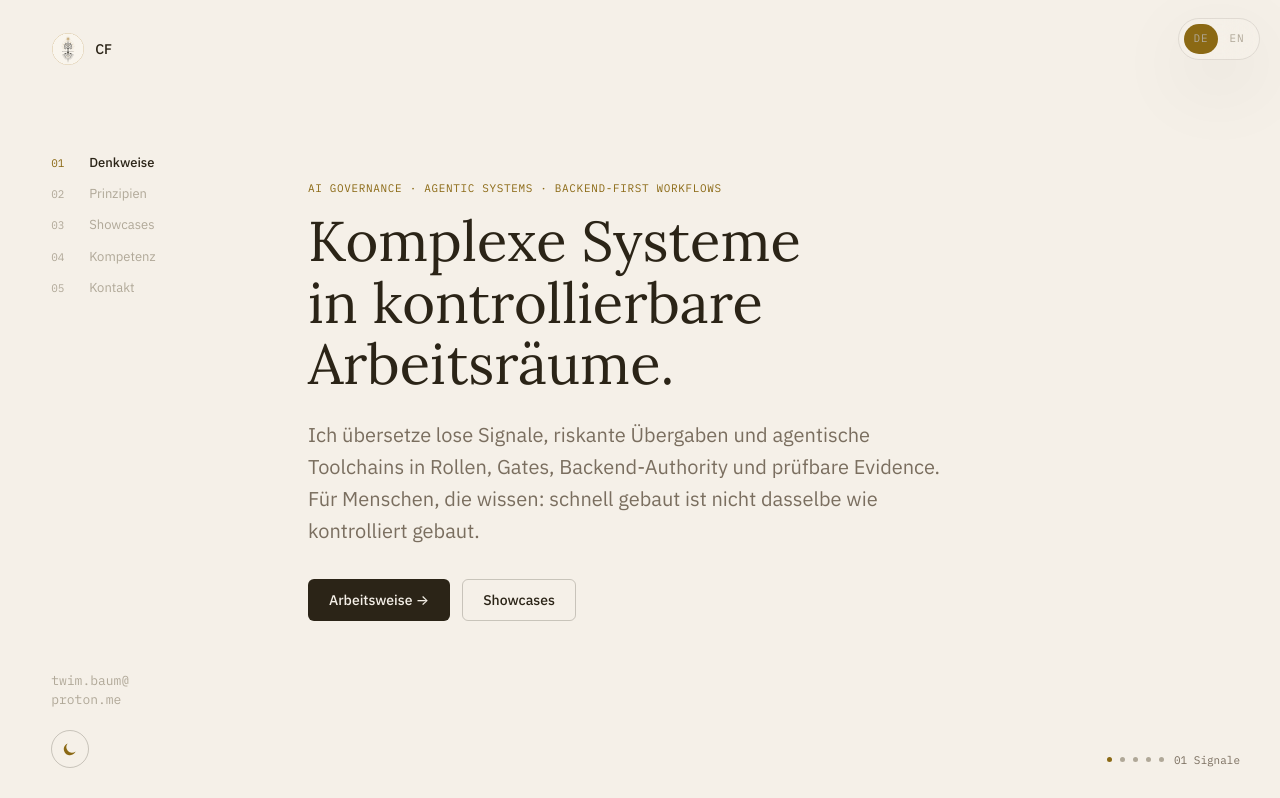
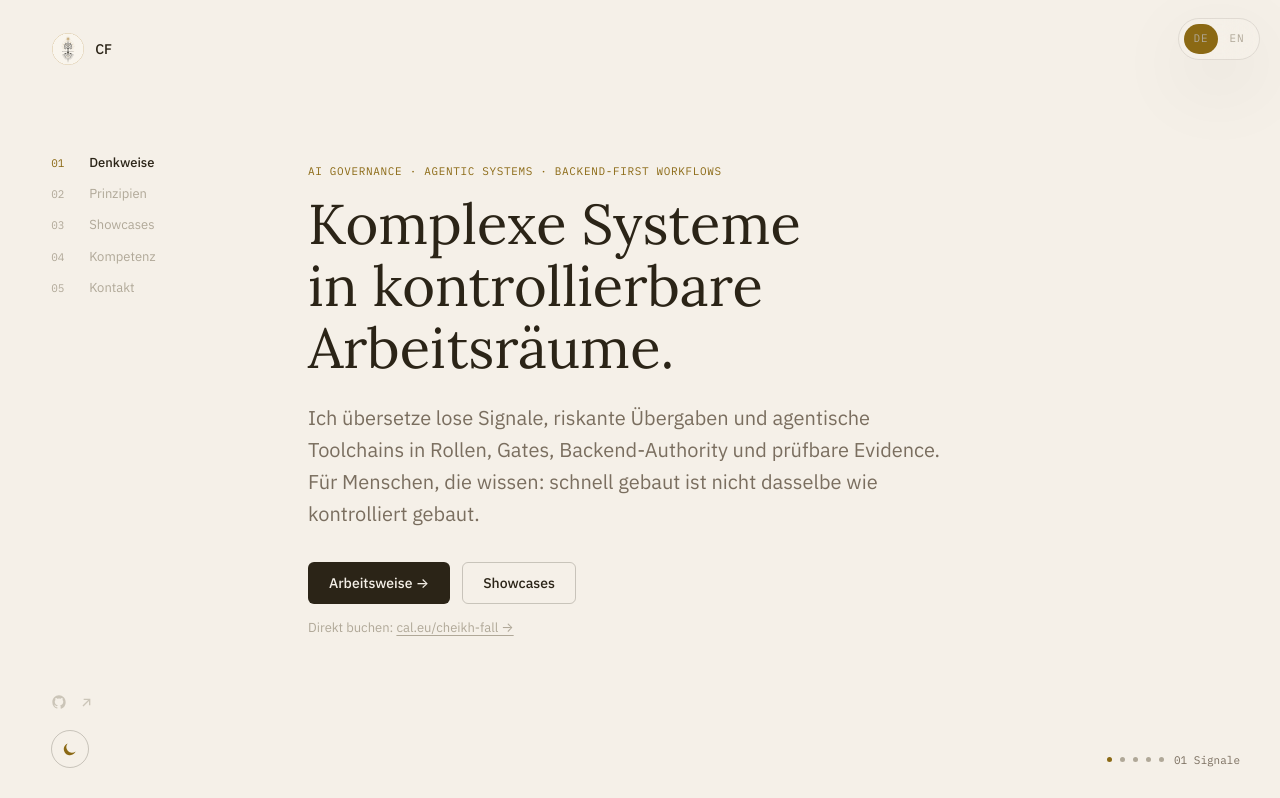
Before and after one commit to baum777/portfolio, a Next.js app: page / in a window 1280 px wide. Shown: the top 798 px of the page. Built offline with nearby package versions, Linux system fonts and the light colour scheme.

Commit message:
patch portfolio trust links and booking

```diff
--- a/app/globals.css
+++ b/app/globals.css
@@ -238,13 +238,26 @@ p {
   font-weight: 400;
 }
 
-.side-email {
+.side-external-links {
   margin-top: auto;
-  display: grid;
+  display: inline-flex;
+  align-items: center;
+  gap: 12px;
   color: var(--color-ink-3);
-  font-family: var(--font-mono);
-  font-size: var(--text-sm);
-  line-height: 1.45;
+}
+
+.side-external-links a {
+  display: inline-flex;
+  align-items: center;
+  justify-content: center;
+  color: inherit;
+  opacity: 0.6;
+  transition: opacity 120ms ease, color 120ms ease;
+}
+
+.side-external-links a:hover {
+  color: var(--color-ink);
+  opacity: 1;
 }
 
 .mobile-nav {
@@ -359,6 +372,23 @@ h1 {
   color: var(--color-ink-2);
   font-size: var(--text-lg);
   line-height: 1.6;
+}
+
+.hero-booking {
+  margin: 14px 0 0;
+  color: var(--color-ink-3);
+  font-size: var(--text-sm);
+  line-height: 1.5;
+}
+
+.hero-booking a {
+  text-decoration: underline;
+  text-underline-offset: 3px;
+  transition: color 120ms ease;
+}
+
+.hero-booking a:hover {
+  color: var(--color-ink);
 }
 
 .cta-row {
@@ -842,8 +872,11 @@ h1 {
 }
 
 .text-link,
-.project-back {
+.project-back,
+.project-code-link {
   display: inline-flex;
+  align-items: center;
+  gap: 6px;
   margin-top: 20px;
   color: var(--color-link);
   font-size: 14px;
@@ -852,10 +885,27 @@ h1 {
   transition: opacity 120ms ease;
 }
 
+.project-code-link {
+  margin-top: 16px;
+  color: var(--color-ink-3);
+}
+
 .text-link:hover,
-.project-back:hover {
+.project-back:hover,
+.project-code-link:hover {
   color: var(--color-link-hover);
   opacity: 0.7;
+}
+
+.link-icon {
+  width: 16px;
+  height: 16px;
+  flex: 0 0 auto;
+}
+
+.link-icon.small {
+  width: 14px;
+  height: 14px;
 }
 
 .capabilities {
@@ -956,6 +1006,47 @@ h1 {
   margin-inline: auto;
 }
 
+.contact-fallback,
+.contact-links,
+.muted-link {
+  display: inline-flex;
+  align-items: center;
+  justify-content: center;
+}
+
+.contact-fallback {
+  gap: 7px;
+  margin-top: 16px;
+  color: var(--color-ink-3);
+  font-size: var(--text-sm);
+  line-height: 1.5;
+}
+
+.contact-fallback span {
+  color: var(--color-ink-3);
+  opacity: 0.72;
+}
+
+.contact-links {
+  gap: 14px;
+  flex-wrap: wrap;
+  margin-top: 12px;
+}
+
+.muted-link {
+  gap: 6px;
+  color: var(--color-ink-3);
+  font-size: var(--text-sm);
+  line-height: 1.4;
+  transition: color 120ms ease, opacity 120ms ease;
+}
+
+.contact-fallback:hover,
+.muted-link:hover {
+  color: var(--color-ink);
+  opacity: 0.78;
+}
+
 .footer {
   display: flex;
   justify-content: space-between;
@@ -967,6 +1058,23 @@ h1 {
   font-family: var(--font-mono);
   font-size: var(--text-xs);
   line-height: 1.5;
+}
+
+.footer-links {
+  display: inline-flex;
+  align-items: center;
+  gap: 10px;
+  flex-wrap: wrap;
+}
+
+.footer-links a:not(:last-child)::after {
+  content: "·";
+  margin-left: 10px;
+  color: var(--color-ink-3);
+}
+
+.footer-links a:hover {
+  color: var(--color-ink);
 }
 
 .masked {
--- a/components/home-page-client.tsx
+++ b/components/home-page-client.tsx
@@ -135,6 +135,29 @@ function renderLines(text: string) {
   ));
 }
 
+function ExternalIcon({ name, className = "link-icon" }: { name: "github" | "external"; className?: string }) {
+  if (name === "github") {
+    return (
+      <svg className={className} viewBox="0 0 24 24" aria-hidden="true" focusable="false">
+        <path
+          d="M12 2C6.48 2 2 6.58 2 12.25c0 4.5 2.87 8.32 6.84 9.67.5.1.68-.22.68-.5 0-.24-.01-.88-.01-1.73-2.78.62-3.37-1.37-3.37-1.37-.45-1.18-1.11-1.49-1.11-1.49-.91-.64.07-.63.07-.63 1 .07 1.53 1.06 1.53 1.06.9 1.57 2.36 1.12 2.93.85.09-.66.35-1.12.63-1.38-2.22-.26-4.55-1.14-4.55-5.07 0-1.12.39-2.04 1.03-2.76-.1-.26-.45-1.31.1-2.72 0 0 .84-.28 2.75 1.05A9.35 9.35 0 0 1 12 6.9c.85 0 1.7.12 2.5.34 1.9-1.33 2.74-1.05 2.74-1.05.55 1.41.2 2.46.1 2.72.64.72 1.03 1.64 1.03 2.76 0 3.94-2.34 4.8-4.57 5.06.36.32.68.95.68 1.92 0 1.38-.01 2.5-.01 2.84 0 .28.18.6.69.5A10.1 10.1 0 0 0 22 12.25C22 6.58 17.52 2 12 2Z"
+          fill="currentColor"
+        />
+      </svg>
+    );
+  }
+
+  return (
+    <svg className={className} viewBox="0 0 24 24" aria-hidden="true" focusable="false">
+      <path d="M7 7h10v10h-2V10.41l-8.29 8.3-1.42-1.42 8.3-8.29H7V7Z" fill="currentColor" />
+    </svg>
+  );
+}
+
+function externalAttrs(href: string) {
+  return href.startsWith("http") ? { target: "_blank", rel: "noopener noreferrer" } : {};
+}
+
 function ThemeToggle({ theme, onToggle }: { theme: ThemeMode; onToggle: () => void }) {
   return (
     <button className="theme-toggle" type="button" aria-label="Switch theme" data-current={theme} onClick={onToggle}>
@@ -186,10 +209,14 @@ export function HomePageClient({ sites, projects }: HomePageClientProps) {
           ))}
         </nav>
 
-        <a className="side-email" href="mailto:twim.baum@proton.me">
-          <span>twim.baum@</span>
-          <span>proton.me</span>
-        </a>
+        <div className="side-external-links" aria-label={language === "de" ? "Externe Profile" : "External profiles"}>
+          <a href={site.meta.githubUrl} target="_blank" rel="noopener noreferrer" aria-label="GitHub">
+            <ExternalIcon name="github" />
+          </a>
+          <a href={site.meta.companyUrl} target="_blank" rel="noopener noreferrer" aria-label="Unitera Systems">
+            <ExternalIcon name="external" />
+          </a>
+        </div>
         <ThemeToggle theme={theme} onToggle={toggleTheme} />
       </aside>
 
@@ -223,6 +250,12 @@ export function HomePageClient({ sites, projects }: HomePageClientProps) {
                 </a>
               ))}
             </div>
+            <p className="hero-booking">
+              {site.hero.bookingPrefix}{" "}
+              <a href={site.meta.bookingUrl} target="_blank" rel="noopener noreferrer">
+                {site.hero.bookingLabel}
+              </a>
+            </p>
           </div>
         </section>
 
@@ -383,6 +416,10 @@ export function HomePageClient({ sites, projects }: HomePageClientProps) {
                     </span>
                   ))}
                 </div>
+                <a className="project-code-link" href={site.meta.githubUrl} target="_blank" rel="noopener noreferrer">
+                  <ExternalIcon name="github" className="link-icon small" />
+                  <span>{language === "de" ? "Code & Architektur auf GitHub" : "Code & architecture on GitHub"}</span>
+                </a>
                 <Link className="text-link" href={`/projekte/${project.slug}`}>
                   {language === "de" ? "Projektdetail öffnen →" : "Open project detail →"}
                 </Link>
@@ -435,8 +472,20 @@ export function HomePageClient({ sites, projects }: HomePageClientProps) {
             ))}
             <div className="cta-row center">
               {site.contact.ctas.map((cta) => (
-                <a key={cta.label} className={`button ${cta.variant}`} href={cta.href}>
+                <a key={cta.label} className={`button ${cta.variant}`} href={cta.href} {...externalAttrs(cta.href)}>
                   {cta.label}
+                </a>
+              ))}
+            </div>
+            <a className="contact-fallback" href={`mailto:${site.contact.fallbackEmail}`}>
+              <span>{site.contact.fallbackLabel}</span>
+              {site.contact.fallbackEmail}
+            </a>
+            <div className="contact-links">
+              {site.contact.externalLinks.map((link) => (
+                <a key={link.href} className="muted-link" href={link.href} target="_blank" rel="noopener noreferrer">
+                  <ExternalIcon name={link.icon} className="link-icon small" />
+                  <span>{link.label}</span>
                 </a>
               ))}
             </div>
@@ -444,8 +493,14 @@ export function HomePageClient({ sites, projects }: HomePageClientProps) {
         </section>
 
         <footer className="footer">
-          <span>Cheikh Fall · AI Governance &amp; Agentic Systems</span>
-          <span>{site.meta.footerClaim}</span>
+          <span>Cheikh Fall · {site.meta.footerClaim}</span>
+          <span className="footer-links">
+            {site.footer.links.map((link) => (
+              <a key={link.href} href={link.href} target="_blank" rel="noopener noreferrer">
+                {link.label}
+              </a>
+            ))}
+          </span>
         </footer>
       </main>
     </div>
--- a/content/site.de.json
+++ b/content/site.de.json
@@ -1,9 +1,12 @@
 {
   "meta": {
-    "title": "Cheikh Fall — Kontrollierbare KI-Systeme",
-    "description": "Portfolio von Cheikh Fall: Unitera als Main Development, SOL-Trading-Systeme und model-agnostische Arbeitsumgebungen.",
+    "title": "Cheikh Fall — AI Governance & Agentic Systems",
+    "description": "Kontrollierbare KI-Systeme: Rollen, Gates, Audit Evidence. Buchbar via cal.eu/cheikh-fall.",
     "brand": "CF — Cheikh Fall / Unitera Systems",
-    "footerClaim": "Signals → Boundaries → Authority → Evidence → Execution"
+    "footerClaim": "AI Governance & Agentic Systems",
+    "bookingUrl": "https://www.cal.eu/cheikh-fall",
+    "githubUrl": "https://github.com/baum777/",
+    "companyUrl": "https://www.uniterasystems.com/"
   },
   "nav": [
     {
@@ -44,7 +47,9 @@
         "label": "Showcases",
         "variant": "secondary"
       }
-    ]
+    ],
+    "bookingPrefix": "Direkt buchen:",
+    "bookingLabel": "cal.eu/cheikh-fall →"
   },
   "intro": {
     "lead": "Kein klassisches Profil.",
@@ -193,14 +198,39 @@
     "text": "Wenn du an einem Punkt bist, an dem dein System läuft — aber du nicht mehr sicher bist, wer wirklich entscheidet: dann ist das die Art Frage, mit der ich arbeite.\n\nIch interessiere mich für Projekte, in denen Kontrolle, Rollen und Nachvollziehbarkeit keine nachträgliche Anforderung sein dürfen, sondern von Anfang an eingebaut werden müssen.",
     "ctas": [
       {
-        "href": "mailto:twim.baum@proton.me",
-        "label": "twim.baum@proton.me →",
+        "href": "https://www.cal.eu/cheikh-fall",
+        "label": "Gespräch buchen →",
         "variant": "primary"
+      }
+    ],
+    "fallbackLabel": "Fallback:",
+    "fallbackEmail": "twim.baum@proton.me",
+    "externalLinks": [
+      {
+        "href": "https://github.com/baum777/",
+        "label": "GitHub",
+        "icon": "github"
       },
       {
-        "href": "mailto:founder@uniterasystems.com",
-        "label": "founder@uniterasystems.com",
-        "variant": "ghost"
+        "href": "https://www.uniterasystems.com/",
+        "label": "Uniterasystems",
+        "icon": "external"
+      }
+    ]
+  },
+  "footer": {
+    "links": [
+      {
+        "href": "https://github.com/baum777/",
+        "label": "GitHub ↗"
+      },
+      {
+        "href": "https://www.uniterasystems.com/",
+        "label": "Unitera Systems ↗"
+      },
+      {
+        "href": "https://www.cal.eu/cheikh-fall",
+        "label": "Gespräch buchen ↗"
       }
     ]
   }
--- a/content/site.en.json
+++ b/content/site.en.json
@@ -1,9 +1,12 @@
 {
   "meta": {
     "title": "Cheikh Fall — Controllable AI Systems",
-    "description": "Portfolio by Cheikh Fall: Unitera as Main Development, SOL trading systems, and model-agnostic work environments.",
+    "description": "AI Governance & Agentic Systems: roles, gates, audit evidence. Book at cal.eu/cheikh-fall.",
     "brand": "CF — Cheikh Fall / Unitera Systems",
-    "footerClaim": "Signals → Boundaries → Authority → Evidence → Execution"
+    "footerClaim": "AI Governance & Agentic Systems",
+    "bookingUrl": "https://www.cal.eu/cheikh-fall",
+    "githubUrl": "https://github.com/baum777/",
+    "companyUrl": "https://www.uniterasystems.com/"
   },
   "nav": [
     {
@@ -44,7 +47,9 @@
         "label": "Showcases",
         "variant": "secondary"
       }
-    ]
+    ],
+    "bookingPrefix": "Book directly:",
+    "bookingLabel": "cal.eu/cheikh-fall →"
   },
   "intro": {
     "lead": "Not a classic profile.",
@@ -193,14 +198,39 @@
     "text": "If you are at a point where your system is running — but you are no longer sure who is really deciding: that is the kind of question I work with.\n\nI am interested in projects where control, roles, and traceability cannot be an after-the-fact requirement, but must be built in from the beginning.",
     "ctas": [
       {
-        "href": "mailto:twim.baum@proton.me",
-        "label": "twim.baum@proton.me →",
+        "href": "https://www.cal.eu/cheikh-fall",
+        "label": "Book a conversation →",
         "variant": "primary"
+      }
+    ],
+    "fallbackLabel": "Fallback:",
+    "fallbackEmail": "twim.baum@proton.me",
+    "externalLinks": [
+      {
+        "href": "https://github.com/baum777/",
+        "label": "GitHub",
+        "icon": "github"
       },
       {
-        "href": "mailto:founder@uniterasystems.com",
-        "label": "founder@uniterasystems.com",
-        "variant": "ghost"
+        "href": "https://www.uniterasystems.com/",
+        "label": "Uniterasystems",
+        "icon": "external"
+      }
+    ]
+  },
+  "footer": {
+    "links": [
+      {
+        "href": "https://github.com/baum777/",
+        "label": "GitHub ↗"
+      },
+      {
+        "href": "https://www.uniterasystems.com/",
+        "label": "Unitera Systems ↗"
+      },
+      {
+        "href": "https://www.cal.eu/cheikh-fall",
+        "label": "Book a conversation ↗"
       }
     ]
   }
--- a/lib/site-content.ts
+++ b/lib/site-content.ts
@@ -41,6 +41,12 @@ function validateSiteContent(value: unknown): asserts value is SiteContent {
   const capabilities = candidate.capabilities as Record<string, unknown>;
   assert(isStringArray(capabilities.valueList), "capabilities.valueList muss string[] sein.");
   assert(Array.isArray(capabilities.rows), "capabilities.rows muss ein Array sein.");
+
+  const contact = candidate.contact as Record<string, unknown>;
+  assert(Array.isArray(contact.externalLinks), "contact.externalLinks muss ein Array sein.");
+  assert(typeof candidate.footer === "object" && candidate.footer !== null, "footer fehlt.");
+  const footer = candidate.footer as Record<string, unknown>;
+  assert(Array.isArray(footer.links), "footer.links muss ein Array sein.");
 }
 
 export function getSiteContent(): SiteContent {
```
Also changed, not shown: 02-wiki/index.md (+1 -0 lines), 02-wiki/log.md (+2 -0 lines), app/layout.tsx (+16 -0 lines), lib/types.ts (+11 -0 lines), public/og-image.png (added).
